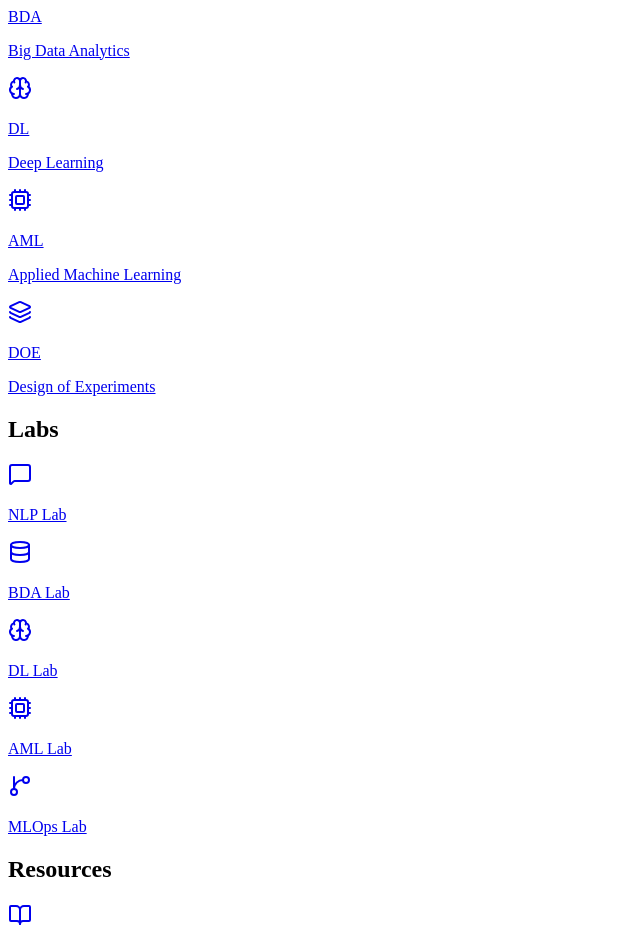
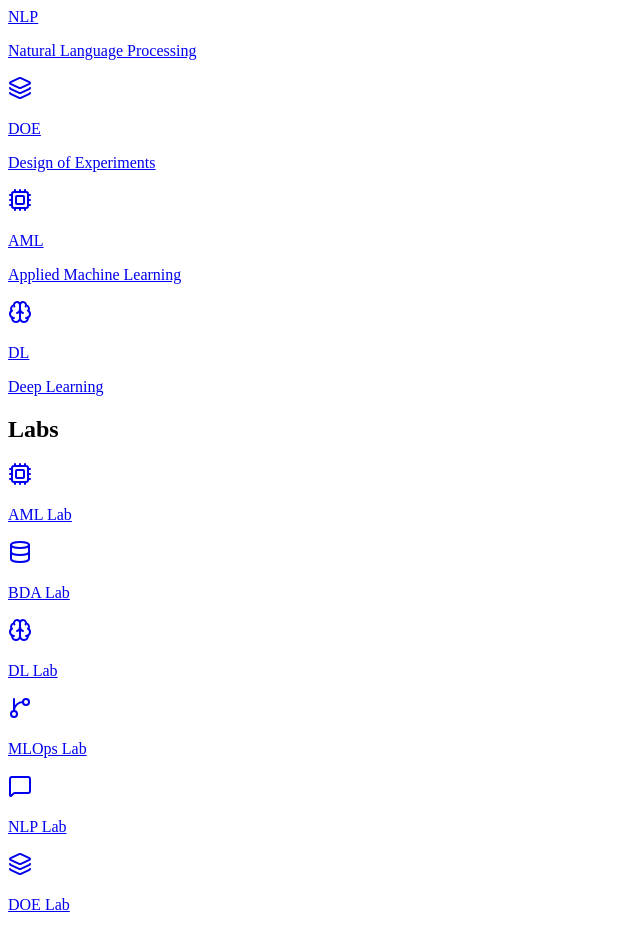
Before and after one commit to rushilvishwakarma/rait-semester-6, a Next.js app: page / in a window 1280 px wide. Shown: the part 520-1458 px from the top of the page, without its empty margins (0-640 px from the left). Built offline with nearby package versions, Linux system fonts and the light colour scheme.

Commit message:
Change sequence

```diff
--- a/app/(home)/page.tsx
+++ b/app/(home)/page.tsx
@@ -14,19 +14,20 @@ import {
 import { HeroBackground } from './hero-background';
 
 const coreSubjects = [
+  { title: 'BDA', description: 'Big Data Analytics', href: '/docs/core/BDA', icon: Database },
   { title: 'NLP', description: 'Natural Language Processing', href: '/docs/core/NLP', icon: MessageSquare },
-  { title: 'BDA', description: 'Big Data Analytics', href: '/docs/core/BDA', icon: Database },
+  { title: 'DOE', description: 'Design of Experiments', href: '/docs/core/DOE', icon: Layers },
+  { title: 'AML', description: 'Applied Machine Learning', href: '/docs/core/AML', icon: Cpu },
   { title: 'DL', description: 'Deep Learning', href: '/docs/core/DL', icon: Brain },
-  { title: 'AML', description: 'Applied Machine Learning', href: '/docs/core/AML', icon: Cpu },
-  { title: 'DOE', description: 'Design of Experiments', href: '/docs/core/DOE', icon: Layers },
 ];
 
 const labSubjects = [
-  { title: 'NLP Lab', href: '/docs/labs/NLP', icon: MessageSquare },
+  { title: 'AML Lab', href: '/docs/labs/AML', icon: Cpu },
   { title: 'BDA Lab', href: '/docs/labs/BDA', icon: Database },
   { title: 'DL Lab', href: '/docs/labs/DL', icon: Brain },
-  { title: 'AML Lab', href: '/docs/labs/AML', icon: Cpu },
   { title: 'MLOps Lab', href: '/docs/labs/MLOps', icon: GitBranch },
+  { title: 'NLP Lab', href: '/docs/labs/NLP', icon: MessageSquare },
+  { title: 'DOE Lab', href: '/docs/labs/DOE', icon: Layers },
 ];
 
 const resources = [
```
Also changed, not shown: 1 other file (tests, documents, lock files or other folders).
